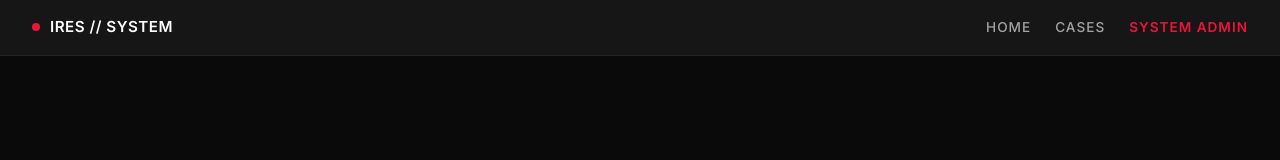
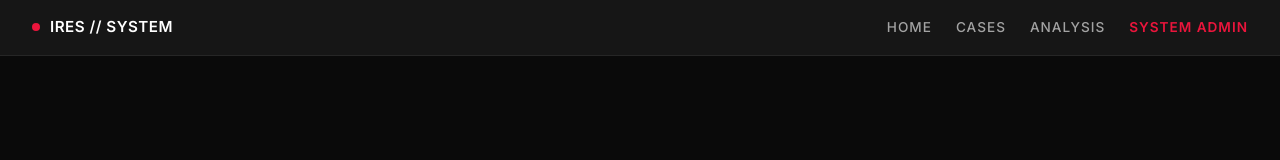
Before and after one commit to shanejlozenich/demopocrisysite, a Next.js app: page / in a window 1280 px wide. Shown: the top 160 px of the page. Built offline with nearby package versions, Linux system fonts and the light colour scheme.

Commit message:
configure nav for new content

```diff
--- a/app/layout.tsx
+++ b/app/layout.tsx
@@ -59,6 +59,18 @@ export default function RootLayout({
     Cases
   </Link>
 
+  {/* New System Analysis Routing Link */}
+  <Link href="/system-analysis" style={{
+    color: '#a3a3a3',
+    textDecoration: 'none',
+    fontSize: '0.85rem',
+    textTransform: 'uppercase',
+    letterSpacing: '1px',
+    fontWeight: 500
+  }}>
+    Analysis
+  </Link>
+
   <Link href="/admin-verification" style={{
     color: '#eb153c',
     textDecoration: 'none',
```
Lines whose indentation alone changed are shown as unchanged.
